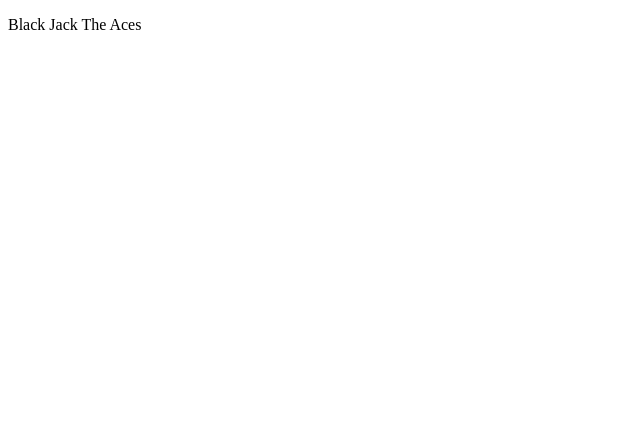
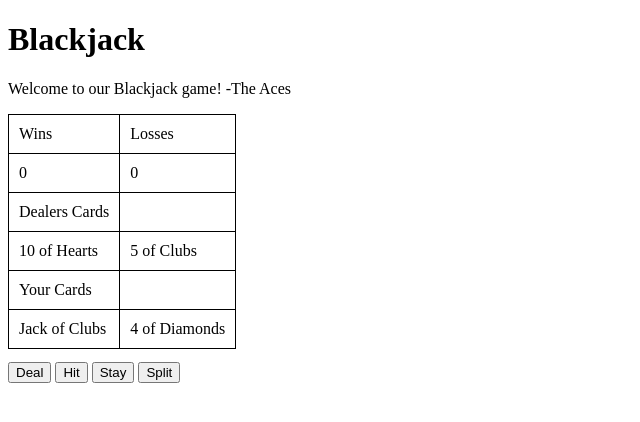
Before and after one commit to ryanjordan9/SEPrototype, a plain HTML site: page index.html in a window 1280 px wide. Shown: the whole page, without its empty margins (0-640 px from the left). Drawn offline with Linux system fonts and the light colour scheme.

Commit message:
rj and katie table

```diff
--- a/blackjack.js
+++ b/blackjack.js
@@ -0,0 +1,20 @@
+var sol =
+    [['Wins', 'Losses'],
+    [0, 0],
+    ['Dealers Cards',''],
+    ['10 of Hearts', '5 of Clubs'],
+    ['Your Cards',''],
+    ['Jack of Clubs', '4 of Diamonds']];
+//this function prints the board
+var printBoard = function () {
+    //print board
+    for(var i=1; i<=6 ; i++) {
+        for(var j=1; j<=2; j++) {
+            var rAll = document.getElementById('r'+i+j);
+            rAll.innerHTML =sol[i-1][j-1];
+        }
+    }
+};
+
+
+printBoard();
--- a/index.html
+++ b/index.html
@@ -1,14 +1,48 @@
 <!DOCTYPE html>
 <html>
+    <head>
+        <link type="text/css" rel="stylesheet" href="blackjack.css" media="screen">
+        <title>BlackJack</title>
+    </head>
     <body>
+        <h1>Blackjack</h1>
         <main id="main">
-
             <p>
-                Black Jack
-                The Aces
+                Welcome to our Blackjack game!
+                -The Aces
 
             </p>
         </main>
+    <table >
+        <tr >
+        <td id='r11'> </td >
+        <td id='r12'> </td >
+        </tr >
+        <tr >
+        <td id='r21' > </td >
+        <td id='r22' > </td >
+        </tr >
+        <tr >
+        <td id='r31'> </td >
+        <td id='r32'> </td >
+        </tr >
+        <tr >
+        <td id='r41'> </td >
+        <td id='r42'> </td >
+        </tr >
+        <tr >
+        <td id='r51'> </td >
+        <td id='r52'> </td >
+        </tr >
+        <tr >
+        <td id='r61'> </td >
+        <td id='r62'> </td >
+        </tr >
+    </table >
+    <button onclick="deal()">Deal</button>
+	<button onclick="hit()">Hit</button>
+    <button onclick="stay()">Stay</button>
+    <button onclick="stay()">Split</button>
     </body>
-
+    <script src ="blackjack.js" > </script >
 </html>
```
